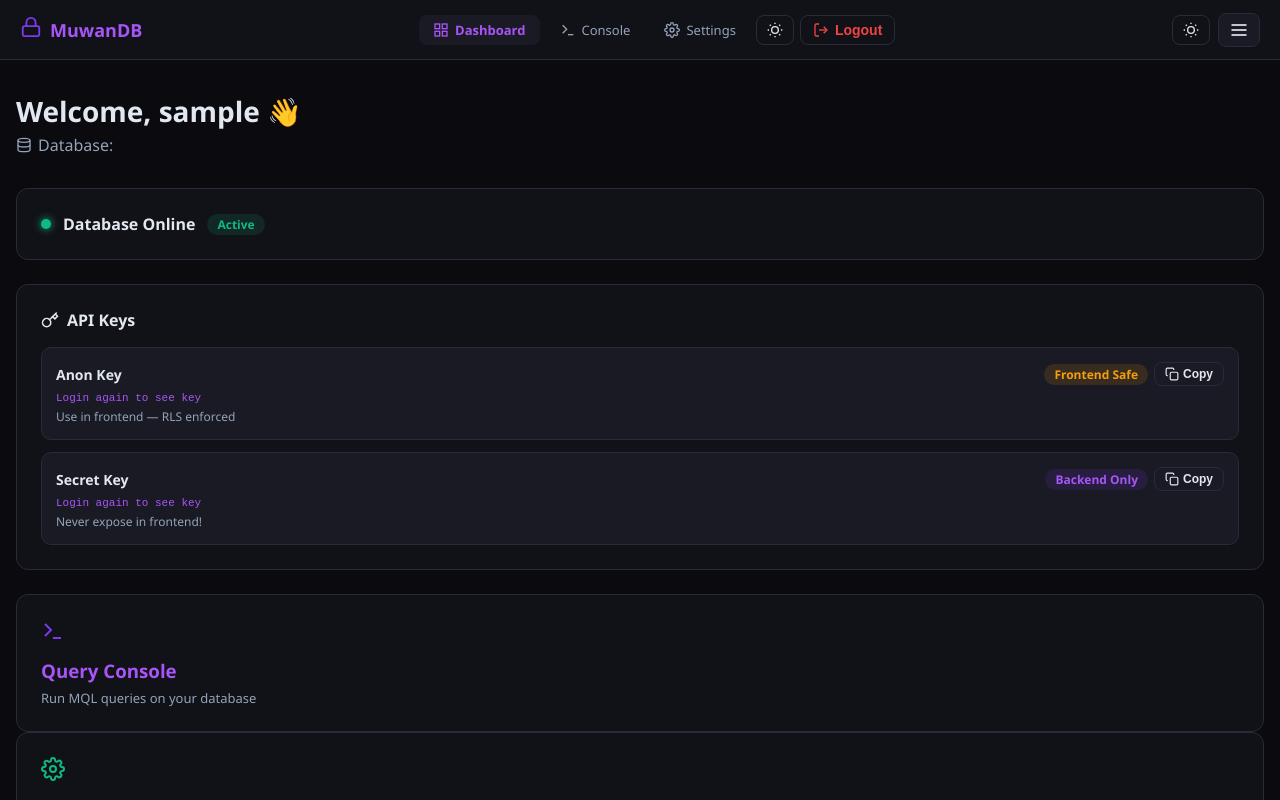
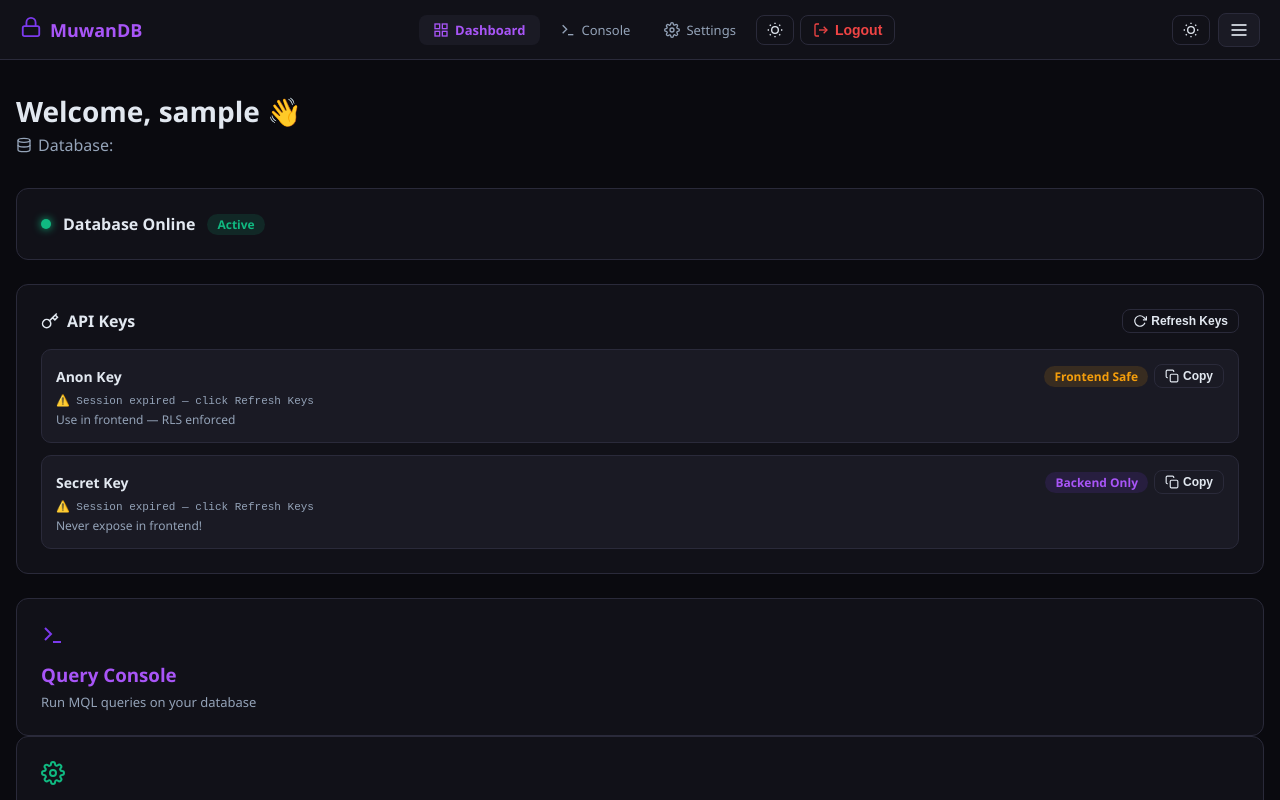
Before and after one commit to muwanindia345-beep/muwandb-frontend, a React (Vite) app: page /dashboard in a window 1280 px wide. Shown: the top 800 px of the page. Built offline with nearby package versions, Linux system fonts and the light colour scheme; sample sign-in values are in the browser's storage.

Commit message:
Errors fixed

```diff
--- a/src/App.jsx
+++ b/src/App.jsx
@@ -9,7 +9,11 @@ import Navbar from './components/Navbar'
 
 export default function App() {
   const [theme, setTheme] = useState(localStorage.getItem('theme') || 'dark')
-  const [user, setUser] = useState(JSON.parse(localStorage.getItem('muwandb_user') || 'null'))
+  const [user, setUser] = useState(() => {
+    try {
+      return JSON.parse(localStorage.getItem('muwandb_user') || 'null')
+    } catch { return null }
+  })
 
   useEffect(() => {
     document.documentElement.setAttribute('data-theme', theme)
@@ -34,7 +38,7 @@ export default function App() {
       <Routes>
         <Route path="/" element={<Landing />} />
         <Route path="/auth" element={!user ? <Auth login={login} /> : <Navigate to="/dashboard" />} />
-        <Route path="/dashboard" element={user ? <Dashboard user={user} /> : <Navigate to="/auth" />} />
+        <Route path="/dashboard" element={user ? <Dashboard user={user} login={login} /> : <Navigate to="/auth" />} />
         <Route path="/console" element={user ? <Console user={user} /> : <Navigate to="/auth" />} />
         <Route path="/settings" element={user ? <Settings user={user} /> : <Navigate to="/auth" />} />
       </Routes>
--- a/src/pages/Dashboard.jsx
+++ b/src/pages/Dashboard.jsx
@@ -1,5 +1,6 @@
 import React, { useState } from 'react'
-import { Link } from 'react-router-dom'
+import { Link, useNavigate } from 'react-router-dom'
+import axios from 'axios'
 
 const API = '/api'
 
@@ -7,18 +8,40 @@ const Icons = {
   key: <svg width="18" height="18" viewBox="0 0 24 24" fill="none" stroke="currentColor" strokeWidth="2"><path d="M21 2l-2 2m-7.61 7.61a5.5 5.5 0 1 1-7.778 7.778 5.5 5.5 0 0 1 7.777-7.777zm0 0L15.5 7.5m0 0l3 3L22 7l-3-3m-3.5 3.5L19 4"/></svg>,
   copy: <svg width="14" height="14" viewBox="0 0 24 24" fill="none" stroke="currentColor" strokeWidth="2"><rect x="9" y="9" width="13" height="13" rx="2"/><path d="M5 15H4a2 2 0 0 1-2-2V4a2 2 0 0 1 2-2h9a2 2 0 0 1 2 2v1"/></svg>,
   check: <svg width="14" height="14" viewBox="0 0 24 24" fill="none" stroke="currentColor" strokeWidth="2"><polyline points="20 6 9 17 4 12"/></svg>,
+  refresh: <svg width="14" height="14" viewBox="0 0 24 24" fill="none" stroke="currentColor" strokeWidth="2"><polyline points="23 4 23 10 17 10"/><path d="M20.49 15a9 9 0 1 1-2.12-9.36L23 10"/></svg>,
   console: <svg width="24" height="24" viewBox="0 0 24 24" fill="none" stroke="currentColor" strokeWidth="2"><polyline points="4 17 10 11 4 5"/><line x1="12" y1="19" x2="20" y2="19"/></svg>,
   settings: <svg width="24" height="24" viewBox="0 0 24 24" fill="none" stroke="currentColor" strokeWidth="2"><circle cx="12" cy="12" r="3"/><path d="M19.4 15a1.65 1.65 0 0 0 .33 1.82l.06.06a2 2 0 0 1-2.83 2.83l-.06-.06a1.65 1.65 0 0 0-1.82-.33 1.65 1.65 0 0 0-1 1.51V21a2 2 0 0 1-4 0v-.09A1.65 1.65 0 0 0 9 19.4a1.65 1.65 0 0 0-1.82.33l-.06.06a2 2 0 0 1-2.83-2.83l.06-.06A1.65 1.65 0 0 0 4.68 15a1.65 1.65 0 0 0-1.51-1H3a2 2 0 0 1 0-4h.09A1.65 1.65 0 0 0 4.6 9a1.65 1.65 0 0 0-.33-1.82l-.06-.06a2 2 0 0 1 2.83-2.83l.06.06A1.65 1.65 0 0 0 9 4.68a1.65 1.65 0 0 0 1-1.51V3a2 2 0 0 1 4 0v.09a1.65 1.65 0 0 0 1 1.51 1.65 1.65 0 0 0 1.82-.33l.06-.06a2 2 0 0 1 2.83 2.83l-.06.06A1.65 1.65 0 0 0 19.4 9a1.65 1.65 0 0 0 1.51 1H21a2 2 0 0 1 0 4h-.09a1.65 1.65 0 0 0-1.51 1z"/></svg>,
   db: <svg width="16" height="16" viewBox="0 0 24 24" fill="none" stroke="currentColor" strokeWidth="2"><ellipse cx="12" cy="5" rx="9" ry="3"/><path d="M21 12c0 1.66-4 3-9 3s-9-1.34-9-3"/><path d="M3 5v14c0 1.66 4 3 9 3s9-1.34 9-3V5"/></svg>,
 }
 
-export default function Dashboard({ user }) {
+export default function Dashboard({ user, login }) {
   const [copied, setCopied] = useState('')
+  const [refreshing, setRefreshing] = useState(false)
+  const [refreshMsg, setRefreshMsg] = useState('')
+  const navigate = useNavigate()
 
   const copy = (val, label) => {
+    if (!val) return
     navigator.clipboard.writeText(val)
     setCopied(label)
     setTimeout(() => setCopied(''), 2000)
+  }
+
+  const refreshKeys = async () => {
+    setRefreshing(true)
+    setRefreshMsg('')
+    try {
+      const { data } = await axios.post(API + '/auth/login', {
+        username: user.username,
+        password: prompt('Enter your password to refresh keys:')
+      })
+      login({ username: data.username, dbName: data.dbName, anonKey: data.anonKey, secretKey: data.secretKey })
+      setRefreshMsg('Keys refreshed!')
+    } catch (e) {
+      setRefreshMsg(e.response?.data?.error || 'Failed to refresh')
+    }
+    setRefreshing(false)
+    setTimeout(() => setRefreshMsg(''), 3000)
   }
 
   const cards = [
@@ -44,9 +67,22 @@ export default function Dashboard({ user }) {
 
       {/* API Keys */}
       <div className="card" style={{ marginBottom: '24px' }}>
-        <h2 style={{ fontWeight: 700, marginBottom: '16px', fontSize: '16px', display: 'flex', alignItems: 'center', gap: '8px' }}>
-          {Icons.key} API Keys
-        </h2>
+        <div style={{ display: 'flex', justifyContent: 'space-between', alignItems: 'center', marginBottom: '16px' }}>
+          <h2 style={{ fontWeight: 700, fontSize: '16px', display: 'flex', alignItems: 'center', gap: '8px' }}>
+            {Icons.key} API Keys
+          </h2>
+          <button onClick={refreshKeys} disabled={refreshing} className="btn btn-outline"
+            style={{ fontSize: '12px', padding: '4px 10px', display: 'flex', alignItems: 'center', gap: '4px' }}>
+            {Icons.refresh} {refreshing ? 'Refreshing...' : 'Refresh Keys'}
+          </button>
+        </div>
+
+        {refreshMsg && (
+          <div style={{ marginBottom: '12px', padding: '8px 12px', background: refreshMsg.includes('refreshed') ? '#10b98122' : '#ef444422', borderRadius: '8px', fontSize: '13px', color: refreshMsg.includes('refreshed') ? 'var(--green)' : 'var(--red)' }}>
+            {refreshMsg}
+          </div>
+        )}
+
         <div style={{ display: 'flex', flexDirection: 'column', gap: '12px' }}>
           {[
             { label: 'Anon Key', val: user.anonKey, tag: 'Frontend Safe', tagColor: 'yellow', desc: 'Use in frontend — RLS enforced' },
@@ -57,14 +93,15 @@ export default function Dashboard({ user }) {
                 <span style={{ fontWeight: 600, fontSize: '14px' }}>{label}</span>
                 <div style={{ display: 'flex', gap: '6px', alignItems: 'center' }}>
                   <span className={`tag tag-${tagColor}`}>{tag}</span>
-                  <button onClick={() => copy(val, label)} className="btn btn-outline" style={{ padding: '4px 10px', fontSize: '12px', display: 'flex', alignItems: 'center', gap: '4px' }}>
+                  <button onClick={() => copy(val, label)} disabled={!val} className="btn btn-outline"
+                    style={{ padding: '4px 10px', fontSize: '12px', display: 'flex', alignItems: 'center', gap: '4px' }}>
                     {copied === label ? Icons.check : Icons.copy}
                     {copied === label ? 'Copied!' : 'Copy'}
                   </button>
                 </div>
               </div>
-              <div style={{ fontFamily: 'monospace', fontSize: '11px', color: 'var(--accent2)', wordBreak: 'break-all', marginBottom: '4px' }}>
-                {val ? val.substring(0, 40) + '...' : 'Login again to see key'}
+              <div style={{ fontFamily: 'monospace', fontSize: '11px', color: val ? 'var(--accent2)' : 'var(--text2)', wordBreak: 'break-all', marginBottom: '4px' }}>
+                {val ? val.substring(0, 40) + '...' : '⚠️ Session expired — click Refresh Keys'}
               </div>
               <div style={{ fontSize: '12px', color: 'var(--text2)' }}>{desc}</div>
             </div>
```
